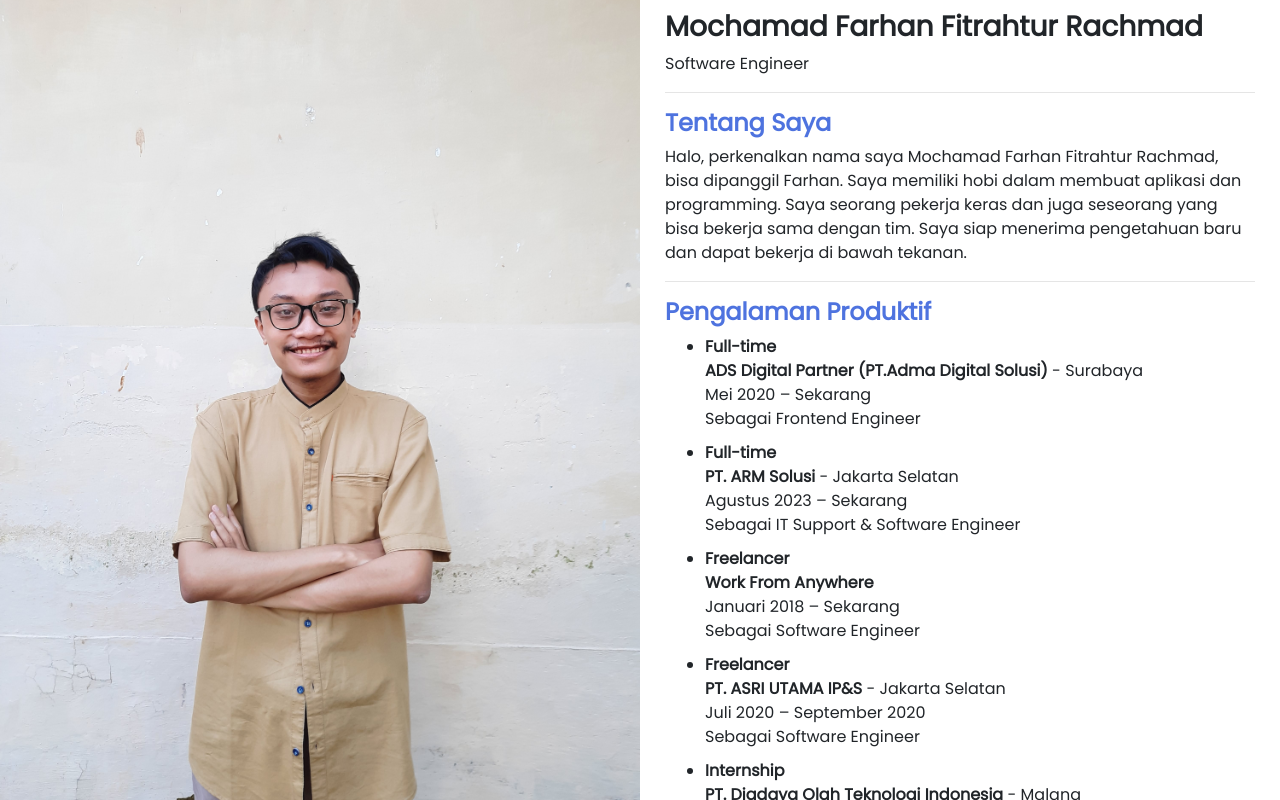
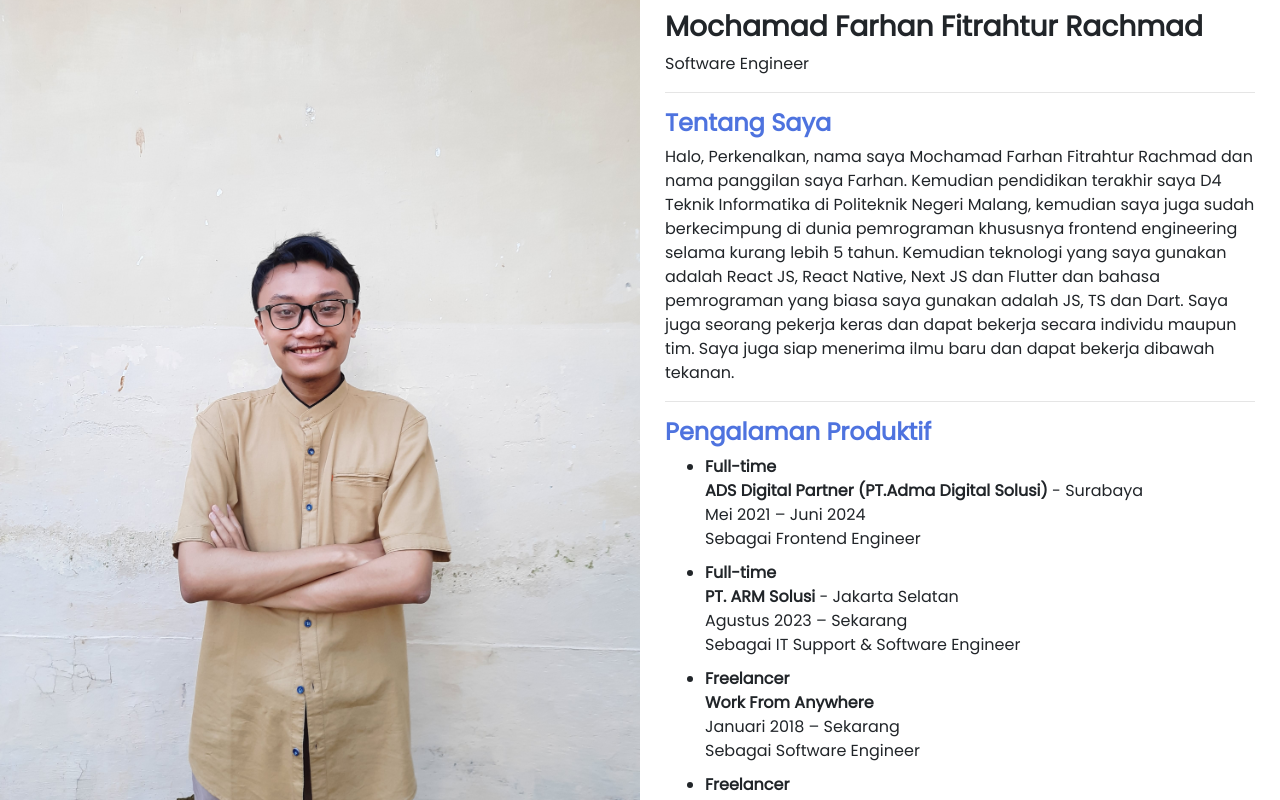
Before and after one commit to farhanfr/halo-mfarhanfr, a React (Create React App) app: page / in a window 1280 px wide. Built offline with nearby package versions, Linux system fonts and the light colour scheme.

Commit message:
feat: memperbaiki konten

```diff
--- a/src/pages/home/HomePage.js
+++ b/src/pages/home/HomePage.js
@@ -19,10 +19,13 @@ const HomePage = () => {
                         <p>Software Engineer</p>
                         <hr />
                         <h4 style={{ color: '#4E73DF' }}><b>Tentang Saya</b></h4>
-                        <p>Halo, perkenalkan nama saya Mochamad Farhan Fitrahtur Rachmad, bisa dipanggil Farhan.
-                            Saya memiliki hobi dalam membuat aplikasi dan programming. Saya seorang pekerja keras dan
-                            juga seseorang yang bisa bekerja sama dengan tim. Saya siap menerima pengetahuan baru dan
-                            dapat bekerja di bawah tekanan.</p>
+                        <p>Halo, Perkenalkan, nama saya Mochamad Farhan Fitrahtur Rachmad dan nama panggilan saya Farhan.
+Kemudian pendidikan terakhir saya D4 Teknik Informatika di Politeknik Negeri Malang,
+kemudian saya juga sudah berkecimpung di dunia pemrograman khususnya frontend engineering
+selama kurang lebih 5 tahun. Kemudian teknologi yang saya gunakan adalah React JS, React
+Native, Next JS dan Flutter dan bahasa pemrograman yang biasa saya gunakan adalah JS, TS dan
+Dart. Saya juga seorang pekerja keras dan dapat bekerja secara individu maupun tim. Saya juga
+siap menerima ilmu baru dan dapat bekerja dibawah tekanan.</p>
                         <hr />
                         <h4 style={{ color: '#4E73DF' }}><b>Pengalaman Produktif</b></h4>
                         <ul>
@@ -31,7 +34,7 @@ const HomePage = () => {
                                 <div></div>
                                 <b>ADS Digital Partner (PT.Adma Digital Solusi)</b> - Surabaya
                                 <div></div>
-                                <span>Mei 2020 – Sekarang</span>
+                                <span>Mei 2021 – Juni 2024</span>
                                 <div></div>
                                 <span>Sebagai Frontend Engineer </span>
                             </li><div style={{ height: '10px' }}></div>
```
